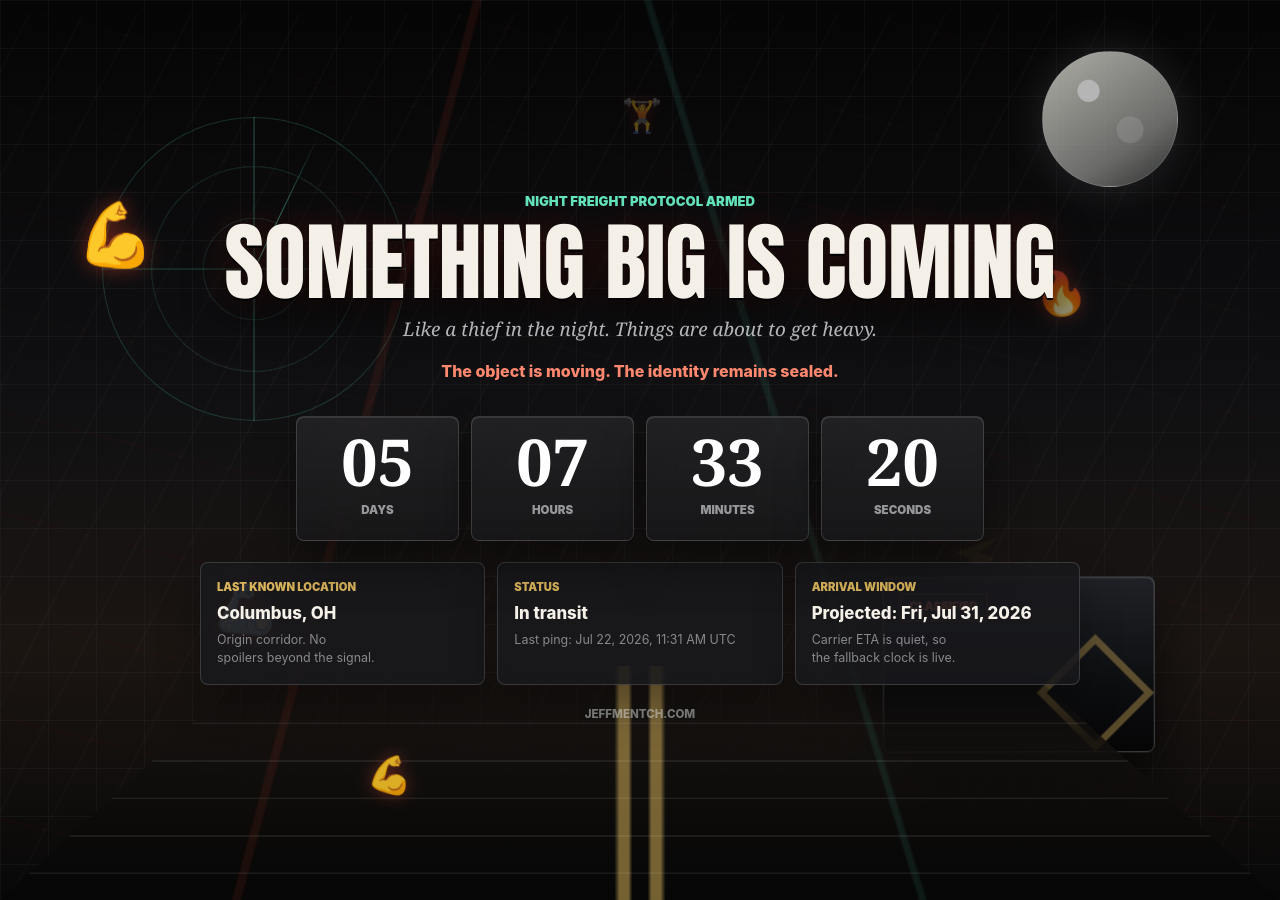
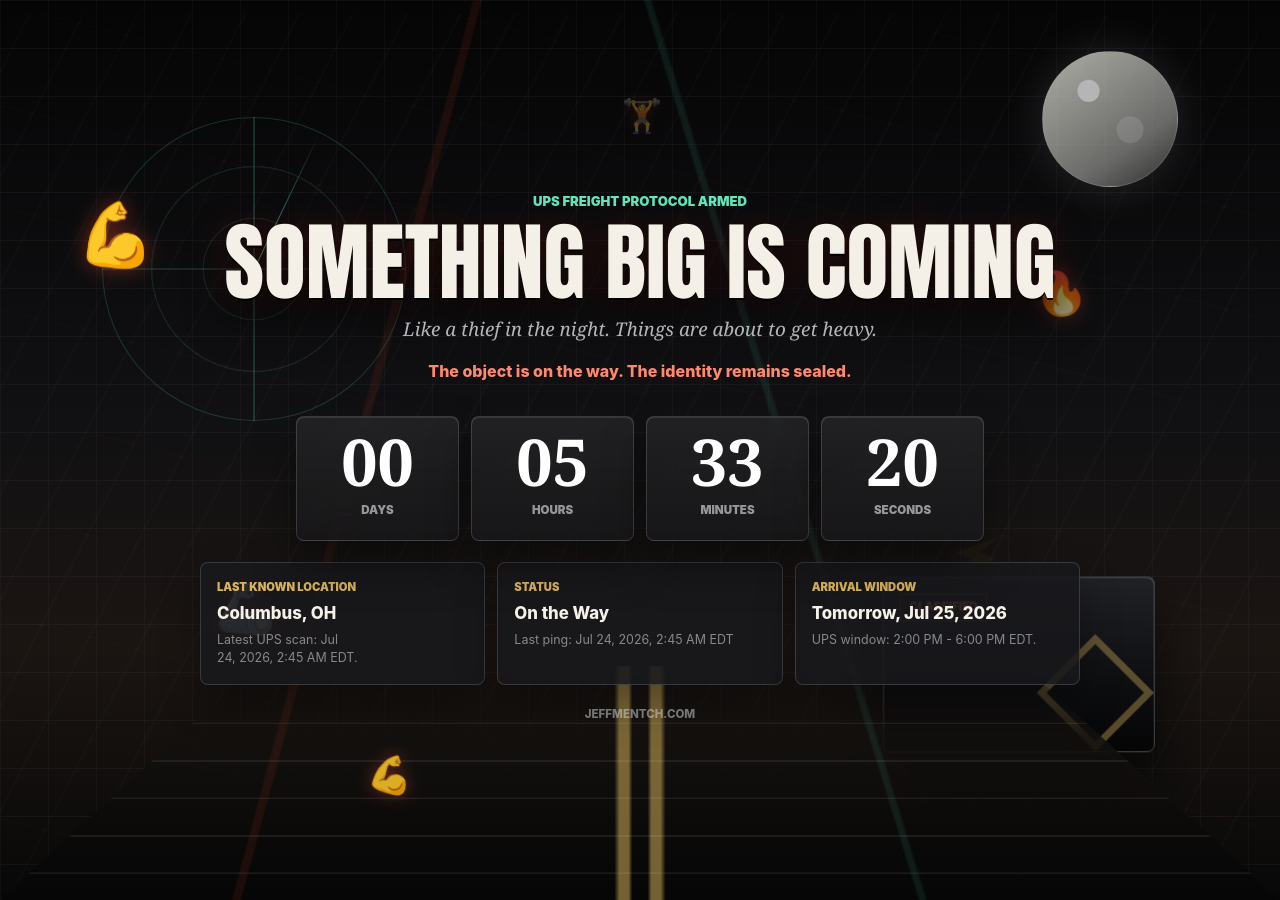
Before and after one commit to jsmentch/jsmentch.github.io, a Jekyll site: the page built from somethingbigiscoming.html, in a window 1280 px wide. Built offline with Jekyll 4.4.1, drawn with Linux system fonts in a browser that asks for light colours.

Commit message:
Update something big shipment status

```diff
--- a/somethingbigiscoming.html
+++ b/somethingbigiscoming.html
@@ -8,11 +8,11 @@ permalink: /somethingbigiscoming/
     <meta charset="utf-8">
     <meta name="viewport" content="width=device-width, initial-scale=1">
     <title>Something Big Is Coming | Jeff Mentch</title>
-    <meta name="description" content="A classified countdown for something heavy.">
+    <meta name="description" content="A classified countdown tracking something heavy.">
     <meta name="robots" content="noindex,nofollow,noarchive">
     <link rel="canonical" href="https://jeffmentch.com/somethingbigiscoming/">
     <meta property="og:title" content="Something Big Is Coming">
-    <meta property="og:description" content="A classified countdown for something heavy.">
+    <meta property="og:description" content="A classified countdown tracking something heavy.">
     <meta property="og:type" content="website">
     <meta property="og:url" content="https://jeffmentch.com/somethingbigiscoming/">
     <meta name="theme-color" content="#0b0b0d">
@@ -643,10 +643,10 @@ permalink: /somethingbigiscoming/
       </div>
 
       <section class="arrival-content">
-        <p class="eyebrow">Night freight protocol armed</p>
+        <p class="eyebrow">UPS freight protocol armed</p>
         <h1 id="arrival-title">Something Big Is Coming</h1>
         <p class="mood">Like a thief in the night. Things are about to get heavy.</p>
-        <p class="tagline">The object is moving. The identity remains sealed.</p>
+        <p class="tagline">The object is on the way. The identity remains sealed.</p>
 
         <div class="countdown" aria-label="Countdown to projected arrival">
           <div class="time-unit">
@@ -671,17 +671,17 @@ permalink: /somethingbigiscoming/
           <div class="intel-item">
             <span class="intel-label">Last Known Location</span>
             <span class="intel-value" data-shipment-location>Columbus, OH</span>
-            <span class="intel-note">Origin corridor. No spoilers beyond the signal.</span>
+            <span class="intel-note" data-shipment-location-note>Latest UPS scan: Jul 24, 2026, 2:45 AM EDT.</span>
           </div>
           <div class="intel-item">
             <span class="intel-label">Status</span>
-            <span class="intel-value" data-shipment-status>In transit</span>
+            <span class="intel-value" data-shipment-status>On the Way</span>
             <span class="intel-note" data-shipment-updated>Last ping: Jul 22, 2026</span>
           </div>
           <div class="intel-item">
             <span class="intel-label">Arrival Window</span>
-            <span class="intel-value" data-shipment-eta>Projected: Jul 30, 2026</span>
-            <span class="intel-note">Carrier ETA is quiet, so the fallback clock is live.</span>
+            <span class="intel-value" data-shipment-eta>Tomorrow, Jul 25, 2026</span>
+            <span class="intel-note" data-shipment-window>UPS window: 2:00 PM - 6:00 PM EDT.</span>
           </div>
         </div>
 
@@ -693,10 +693,13 @@ permalink: /somethingbigiscoming/
     <script>
       (function () {
         var shipment = {
-          targetIso: "2026-07-30T20:00:00-04:00",
+          targetIso: "2026-07-25T18:00:00-04:00",
           lastKnownLocation: "Columbus, OH",
-          status: "In transit",
-          lastUpdatedIso: "2026-07-22T11:31:33.000Z",
+          locationNote: "Latest UPS scan: Jul 24, 2026, 2:45 AM EDT.",
+          status: "On the Way",
+          lastUpdatedIso: "2026-07-24T02:45:00-04:00",
+          etaLabel: "Tomorrow, Jul 25, 2026",
+          etaWindow: "UPS window: 2:00 PM - 6:00 PM EDT.",
           revealToken: "aHR0cHM6Ly93d3cucm9ndWVmaXRuZXNzLmNvbS9yb2d1ZS1lY2hvLWJpa2U="
         };
 
@@ -726,11 +729,14 @@ permalink: /somethingbigiscoming/
           var targetDate = new Date(shipment.targetIso);
           var lastUpdated = new Date(shipment.lastUpdatedIso);
           var location = document.querySelector("[data-shipment-location]");
+          var locationNote = document.querySelector("[data-shipment-location-note]");
           var status = document.querySelector("[data-shipment-status]");
           var updated = document.querySelector("[data-shipment-updated]");
           var eta = document.querySelector("[data-shipment-eta]");
+          var etaWindow = document.querySelector("[data-shipment-window]");
 
           location.textContent = shipment.lastKnownLocation;
+          locationNote.textContent = shipment.locationNote;
           status.textContent = shipment.status;
           updated.textContent = "Last ping: " + formatDate(lastUpdated, {
             month: "short",
```
Also changed, not shown: other parts of somethingbigiscoming.html (+6 -3 lines).
